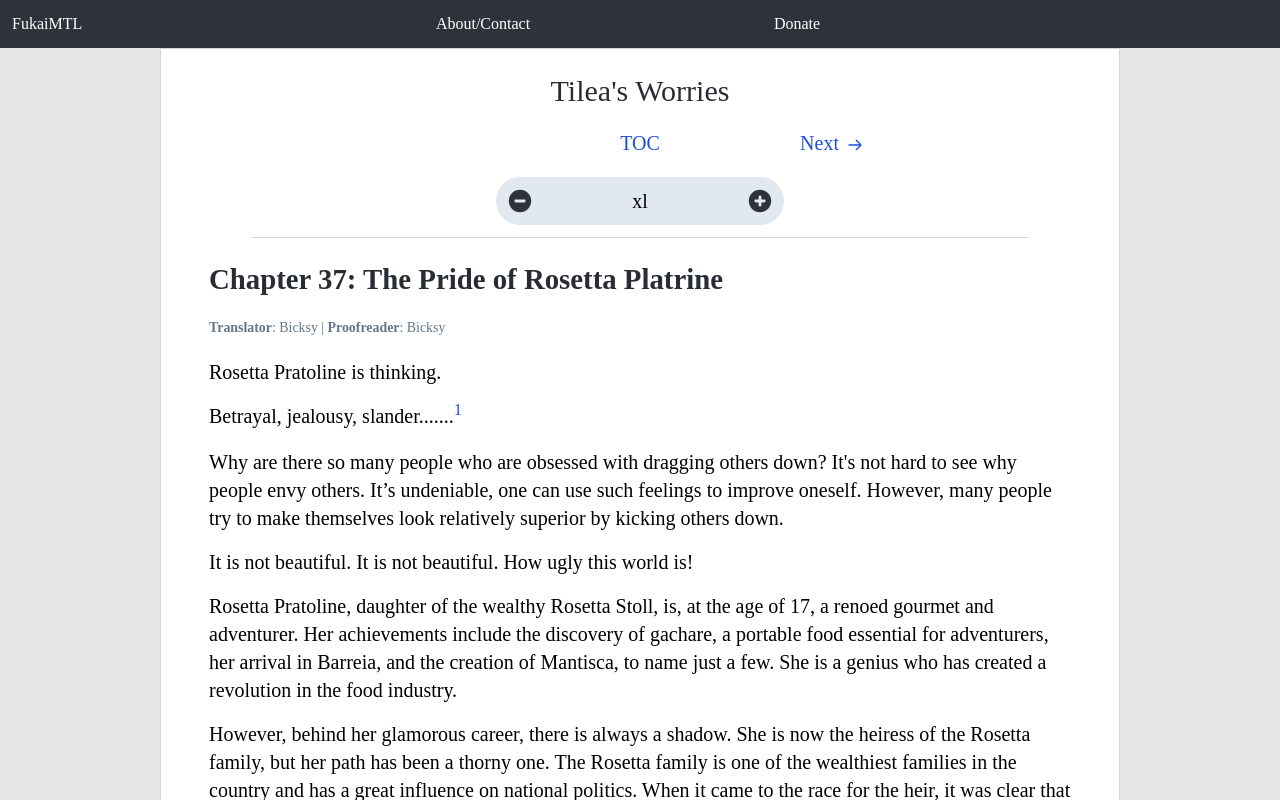
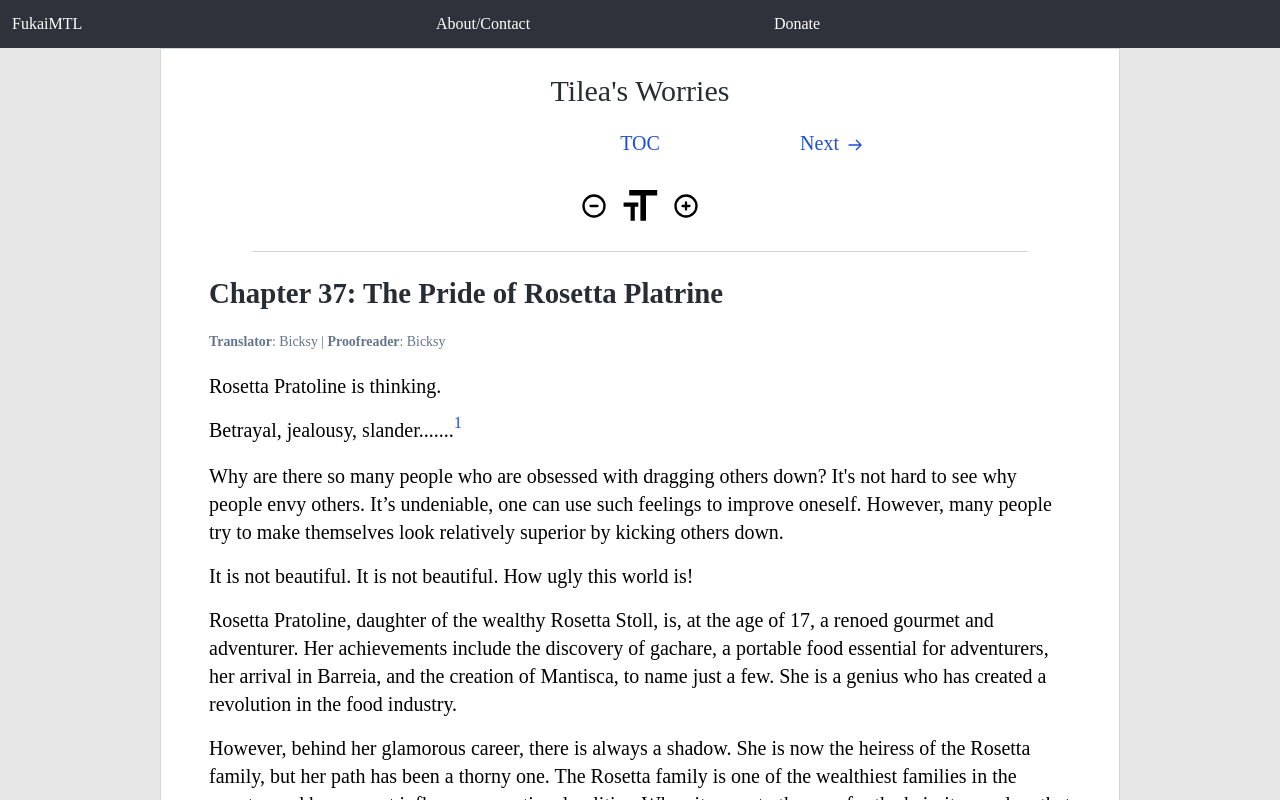
Before and after one commit to almeidaalajoel/FukaiMTL, a Next.js app: page /tileasworries/v3c37 in a window 1280 px wide. Shown: the top 800 px of the page. Built offline with nearby package versions, Linux system fonts and the light colour scheme; a web font is replaced by a local one.

Commit message:
fontsize component lookin nice

```diff
--- a/src/components/FontSize/FontSize.jsx
+++ b/src/components/FontSize/FontSize.jsx
@@ -59,96 +59,76 @@ export default function FontSize({
     }
   };
 
-  //   return (
-  //     <div className="flex justify-center flex-row mb-3">
-  //       <span
-  //         className={size === "xs" ? "flex flex-[3]" : "flex flex-[2]"}
-  //       ></span>
-  //       <span className={size === "xs" ? "hidden" : "flex flex-1 justify-center"}>
-  //         <svg
-  //           onClick={() => smaller(size)}
-  //           xmlns="http://www.w3.org/2000/svg"
-  //           className="h-7 w-7 hover:cursor-pointer"
-  //           viewBox="0 0 20 20"
-  //           fill="currentColor"
-  //           color="rgb(46,51,59)"
-  //         >
-  //           <path
-  //             fillRule="evenodd"
-  //             d="M10 18a8 8 0 100-16 8 8 0 000 16zM7 9a1 1 0 000 2h6a1 1 0 100-2H7z"
-  //             clipRule="evenodd"
-  //           />
-  //         </svg>
-  //       </span>
-  //       <span className="select-none flex flex-1 justify-center">{size}</span>
-  //       <span
-  //         className={size === "4xl" ? "hidden" : "flex flex-1 justify-center"}
-  //       >
-  //         <svg
-  //           onClick={() => bigger(size)}
-  //           xmlns="http://www.w3.org/2000/svg"
-  //           className="h-7 w-7 hover:cursor-pointer"
-  //           viewBox="0 0 20 20"
-  //           fill="currentColor"
-  //           color="rgb(46,51,59)"
-  //         >
-  //           <path
-  //             fillRule="evenodd"
-  //             d="M10 18a8 8 0 100-16 8 8 0 000 16zm1-11a1 1 0 10-2 0v2H7a1 1 0 100 2h2v2a1 1 0 102 0v-2h2a1 1 0 100-2h-2V7z"
-  //             clipRule="evenodd"
-  //           />
-  //         </svg>
-  //       </span>
-  //       <span
-  //         className={size === "4xl" ? "flex flex-[3]" : "flex flex-[2]"}
-  //       ></span>
-  //     </div>
-  //   );
-  // }
+  const tSize = (s) => {
+    switch (s) {
+      case "xs":
+        return 0;
+      case "s":
+        return 1;
+      case "base":
+        return 2;
+      case "lg":
+        return 3;
+      case "xl":
+        return 4;
+      case "2xl":
+        return 5;
+      case "3xl":
+        return 6;
+      case "4xl":
+        return 7;
+    }
+  };
 
   return (
-    <div className="flex justify-center flex-row mb-3">
-      <span className="flex flex-1" />
-      <span className="flex flex-1 bg-slate-200 items-center rounded-3xl h-[3rem]">
-        <span className="flex flex-[2] justify-center">
+    <div className="flex mb-4 justify-center items-center">
+      <span>
         <svg
           onClick={() => smaller(size)}
           xmlns="http://www.w3.org/2000/svg"
-            className={
-              size === "xs" ? "hidden" : "h-7 w-7 hover:cursor-pointer"
-            }
-            viewBox="0 0 20 20"
-            fill="currentColor"
-            color="rgb(46,51,59)"
+          className="h-7 w-7 hover:cursor-pointer"
+          fill="none"
+          color={size === "xs" ? "gray" : "black"}
+          viewBox="0 0 24 24"
+          stroke="currentColor"
+          strokeWidth={2}
         >
           <path
-              fillRule="evenodd"
-              d="M10 18a8 8 0 100-16 8 8 0 000 16zM7 9a1 1 0 000 2h6a1 1 0 100-2H7z"
-              clipRule="evenodd"
+            strokeLinecap="round"
+            strokeLinejoin="round"
+            d="M15 12H9m12 0a9 9 0 11-18 0 9 9 0 0118 0z"
           />
         </svg>
       </span>
-        <span className="select-none flex flex-[8] justify-center">{size}</span>
-        <span className="flex flex-[2] justify-center">
+      <span className="w-[4rem] h-[3.6rem] flex justify-center items-center">
+        <svg
+          width={`${2 + 0.2 * tSize(size)}rem`}
+          height={`${2 + 0.2 * tSize(size)}rem`}
+          viewBox="0 0 512 512"
+          xmlns="http://www.w3.org/2000/svg"
+        >
+          <title>text-size</title>
+          <path d="M256 144L128 144 128 80 448 80 448 144 320 144 320 432 256 432 256 144ZM144 272L64 272 64 224 232 224 232 272 192 272 192 432 144 432 144 272Z" />
+        </svg>
+      </span>
+      <span>
         <svg
           onClick={() => bigger(size)}
           xmlns="http://www.w3.org/2000/svg"
-            className={
-              size === "4xl" ? "hidden" : "h-7 w-7 hover:cursor-pointer"
-            }
-            viewBox="0 0 20 20"
-            fill="currentColor"
-            color="rgb(46,51,59)"
+          className="h-7 w-7 hover:cursor-pointer"
+          fill="none"
+          color={size === "4xl" ? "gray" : "black"}
+          viewBox="0 0 24 24"
+          stroke="currentColor"
+          stroke-width="2"
         >
           <path
-              fillRule="evenodd"
-              d="M10 18a8 8 0 100-16 8 8 0 000 16zm1-11a1 1 0 10-2 0v2H7a1 1 0 100 2h2v2a1 1 0 102 0v-2h2a1 1 0 100-2h-2V7z"
-              clipRule="evenodd"
+            stroke-linecap="round"
+            stroke-linejoin="round"
+            d="M12 9v3m0 0v3m0-3h3m-3 0H9m12 0a9 9 0 11-18 0 9 9 0 0118 0z"
           />
         </svg>
       </span>
-      </span>
-      <span className="flex flex-1" />
     </div>
   );
 }
```
Lines whose indentation alone changed are shown as unchanged.
